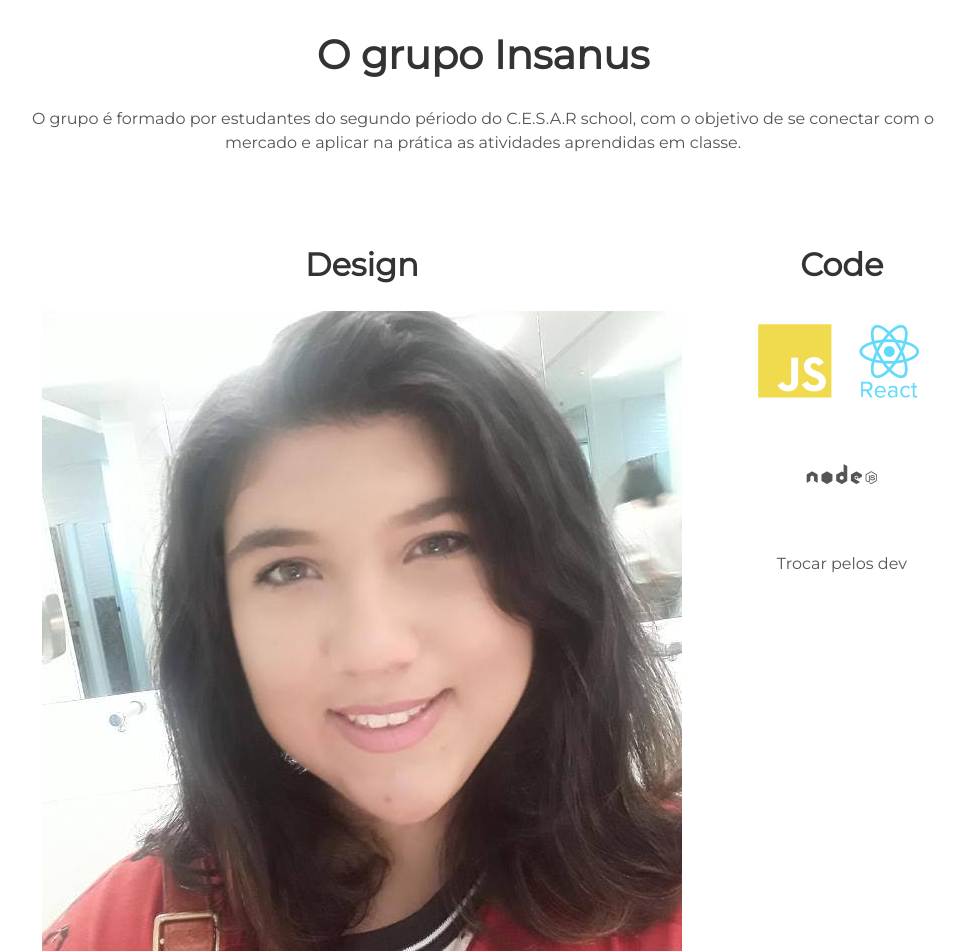
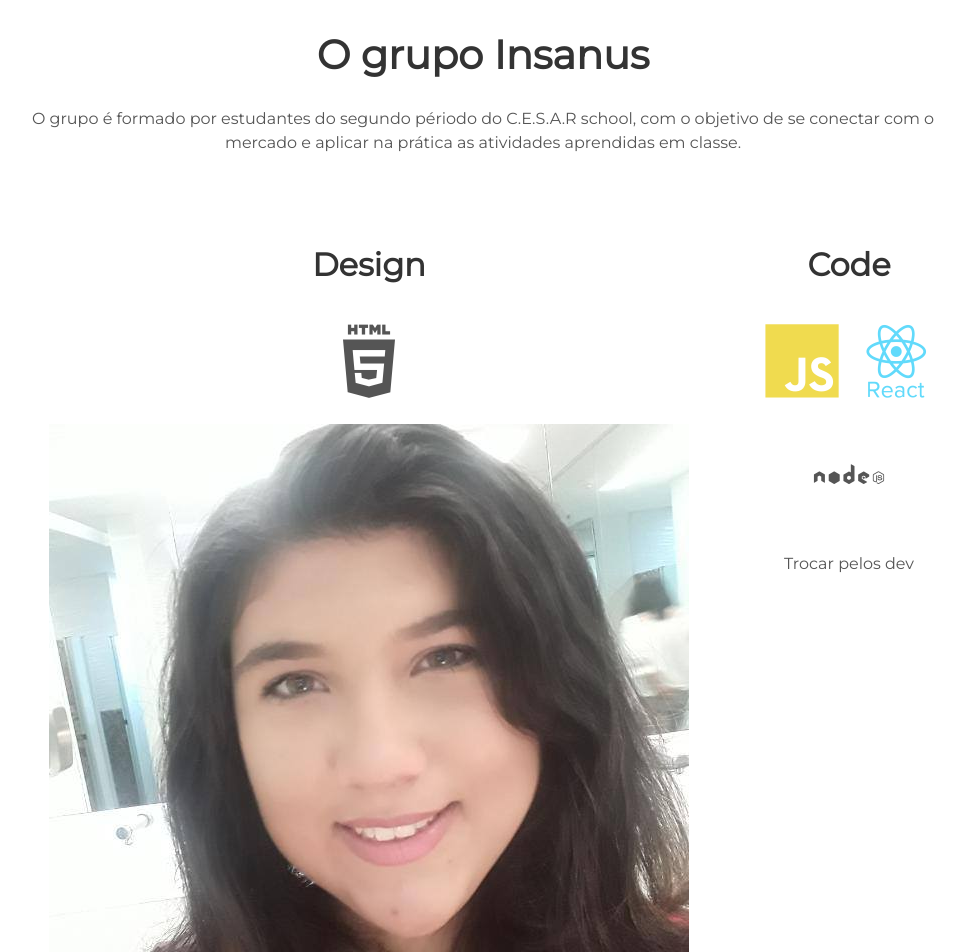
Before and after one commit to ALPACK/ALPACK.github.io, a Jekyll site: the page built from index.html, in a window 1280 px wide. Shown: the part 950-1902 px from the top of the page, without its empty margins (157-1122 px from the left). Built offline with Jekyll 4.4.1, drawn with Linux system fonts in a browser that asks for light colours.

Commit message:
cecilia2

```diff
--- a/_includes/about.html
+++ b/_includes/about.html
@@ -5,7 +5,7 @@
   <div class="user">
     <div class="tech">
       <h2>Design</h2>
-      <i><img src="../assets/img/Cecilia.jpg" alt=""></i>
+      <i class="devicon-html5-plain-wordmark"><img src="../assets/img/Cecilia.jpg" alt=""></i>
       <i class="devicon-bootstrap-plain-wordmark colored"></i>
       <i class="devicon-sass-original colored"></i>
       <p>Trocar pela galera de Design</p>
```
